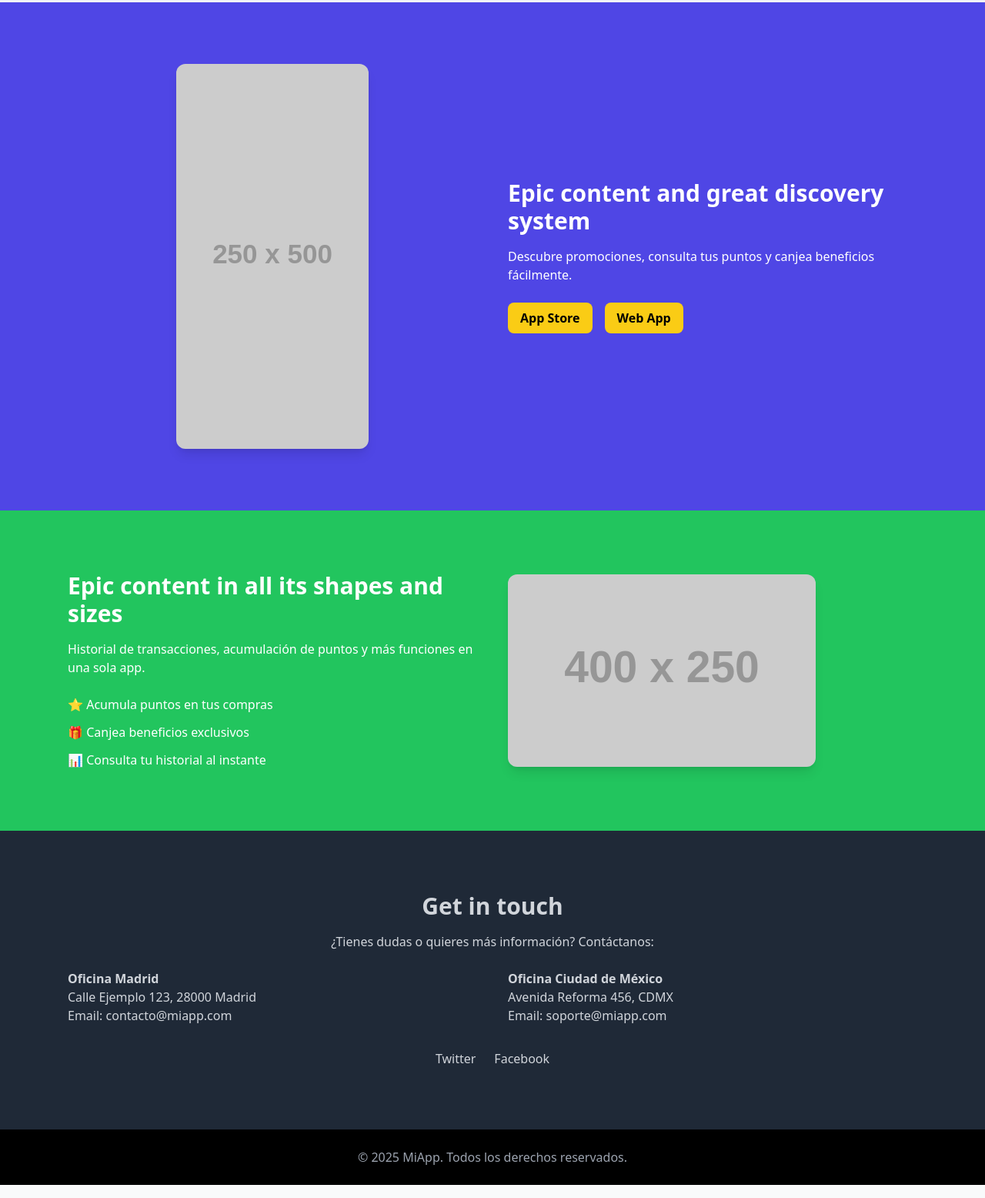
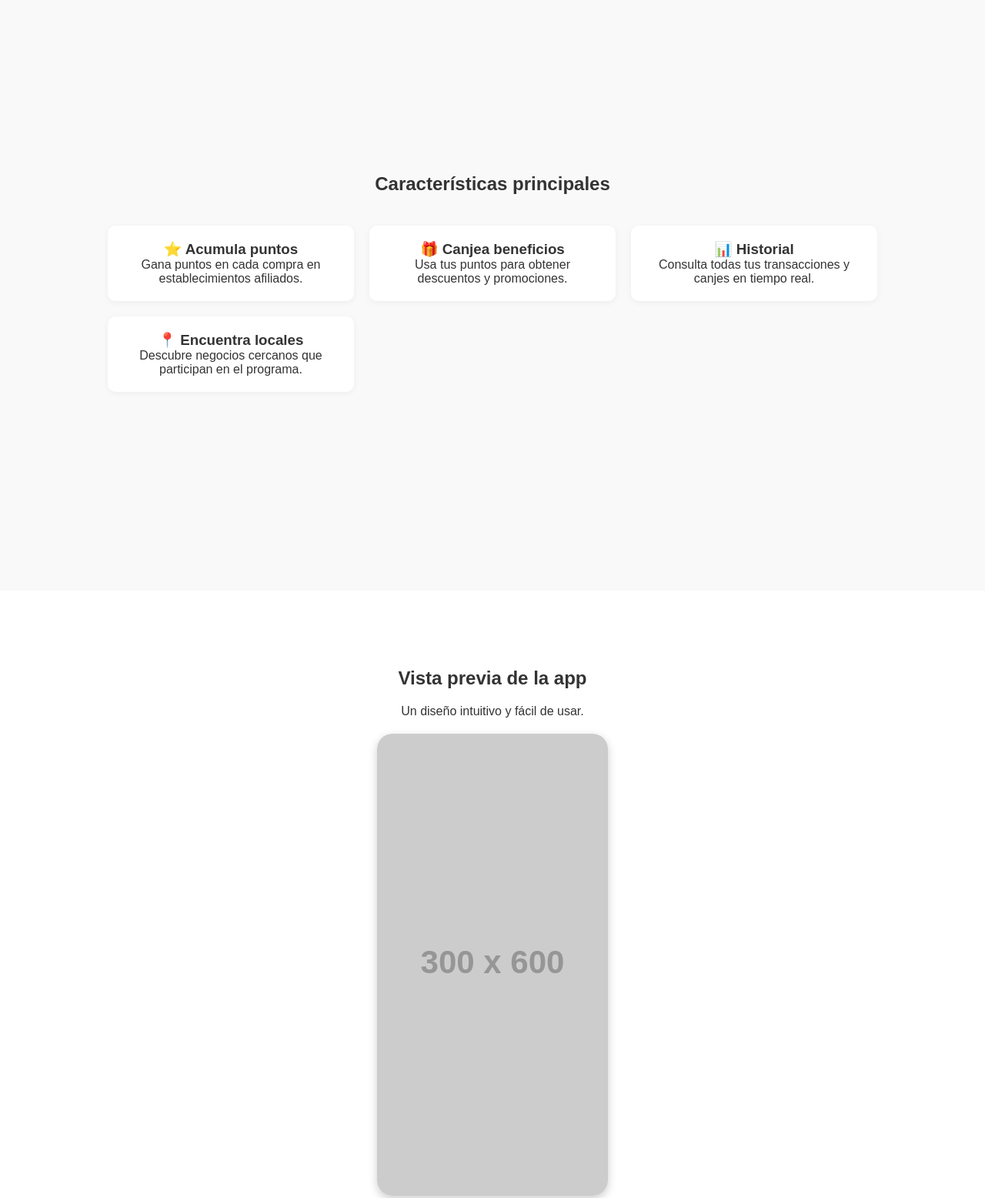
Before and after one commit to frndev/youcard.es, a plain HTML site: page index.html in a window 1280 px wide. Shown: the part 833-2389 px from the top of the page at 77% size. Drawn offline with nearby package versions, Linux system fonts and the light colour scheme; placeholder pictures from the web are drawn by us.

Commit message:
Update index.html

```diff
--- a/index.html
+++ b/index.html
@@ -3,93 +3,116 @@
 <head>
   <meta charset="UTF-8">
   <meta name="viewport" content="width=device-width, initial-scale=1.0">
-  <title>Landing App</title>
-  <script src="https://cdn.tailwindcss.com"></script>
+  <title>Landing App - Beneficios y Puntos</title>
+  <style>
+    * {margin:0;padding:0;box-sizing:border-box;font-family:Arial, sans-serif;}
+    body {scroll-behavior:smooth;color:#333;}
+    header {position:fixed;top:0;left:0;width:100%;background:#fff;box-shadow:0 2px 6px rgba(0,0,0,0.1);z-index:1000;}
+    nav {max-width:1200px;margin:auto;display:flex;justify-content:space-between;align-items:center;padding:15px;}
+    nav ul {list-style:none;display:flex;gap:20px;}
+    nav a {text-decoration:none;color:#333;font-weight:bold;transition:color 0.3s;}
+    nav a:hover {color:#0077ff;}
+    section {padding:100px 20px;min-height:100vh;display:flex;flex-direction:column;justify-content:center;align-items:center;text-align:center;}
+    #hero {background:linear-gradient(135deg,#0077ff,#00c6ff);color:#fff;}
+    #hero h1 {font-size:2.5rem;margin-bottom:20px;}
+    #hero p {font-size:1.2rem;margin-bottom:30px;}
+    #hero .btn {background:#fff;color:#0077ff;padding:12px 25px;border-radius:30px;font-weight:bold;text-decoration:none;transition:background 0.3s;}
+    #hero .btn:hover {background:#f0f0f0;}
+    #features {background:#f9f9f9;}
+    .features-grid {display:grid;grid-template-columns:repeat(auto-fit,minmax(250px,1fr));gap:20px;max-width:1000px;width:100%;}
+    .feature {background:#fff;padding:20px;border-radius:10px;box-shadow:0 2px 8px rgba(0,0,0,0.05);transition:transform 0.3s;}
+    .feature:hover {transform:translateY(-5px);}
+    #preview img {max-width:300px;border-radius:20px;box-shadow:0 4px 12px rgba(0,0,0,0.2);}
+    #download .btns {display:flex;gap:20px;margin-top:20px;flex-wrap:wrap;justify-content:center;}
+    #download a {background:#0077ff;color:#fff;padding:12px 25px;border-radius:30px;font-weight:bold;text-decoration:none;transition:background 0.3s;}
+    #download a:hover {background:#005ecc;}
+    #contact form {max-width:500px;width:100%;display:flex;flex-direction:column;gap:15px;}
+    #contact input,#contact textarea {padding:12px;border:1px solid #ccc;border-radius:8px;width:100%;}
+    #contact button {background:#0077ff;color:#fff;padding:12px;border:none;border-radius:30px;font-weight:bold;cursor:pointer;transition:background 0.3s;}
+    #contact button:hover {background:#005ecc;}
+    footer {background:#222;color:#aaa;padding:20px;text-align:center;}
+    footer a {color:#fff;margin:0 10px;text-decoration:none;}
+    /* Animations */
+    .fade-in {opacity:0;transform:translateY(20px);transition:opacity 0.8s ease,transform 0.8s ease;}
+    .fade-in.visible {opacity:1;transform:translateY(0);}
+    @media(max-width:768px){#hero h1{font-size:2rem;}nav ul{gap:10px;}}
+  </style>
 </head>
-<body class="font-sans bg-gray-50 text-gray-900">
+<body>
+  <header>
+    <nav>
+      <div class="logo">MiApp</div>
+      <ul>
+        <li><a href="#hero">Home</a></li>
+        <li><a href="#features">Features</a></li>
+        <li><a href="#preview">Preview</a></li>
+        <li><a href="#download">Download</a></li>
+        <li><a href="#contact">Contact</a></li>
+      </ul>
+    </nav>
+  </header>
 
-  <!-- Navbar -->
-  <nav class="fixed top-0 left-0 w-full bg-white shadow z-50">
-    <div class="max-w-7xl mx-auto flex justify-between items-center px-6 py-4">
-      <div class="font-bold text-lg text-indigo-600">MiApp</div>
-      <ul class="flex gap-6">
-        <li><a href="#home" class="hover:text-indigo-600">Home</a></li>
-        <li><a href="#preview" class="hover:text-indigo-600">Preview</a></li>
-        <li><a href="#breakdown" class="hover:text-indigo-600">Breakdown</a></li>
-        <li><a href="#contact" class="hover:text-indigo-600">Contact</a></li>
-      </ul>
-    </div>
-  </nav>
+  <section id="hero" class="fade-in">
+    <h1>Acumula puntos y canjea beneficios</h1>
+    <p>La mejor forma de disfrutar promociones exclusivas en tus establecimientos favoritos.</p>
+    <a href="#download" class="btn">Descargar App</a>
+  </section>
 
-  <!-- Hero -->
-  <section id="home" class="pt-28 pb-20 bg-gray-100 text-center">
-    <h1 class="text-4xl md:text-5xl font-bold mb-4">Welcome to our app <span class="text-indigo-600">ECOSYSTEM</span></h1>
-    <p class="max-w-xl mx-auto mb-8">Una app para acumular puntos, canjear beneficios y disfrutar de promociones exclusivas.</p>
-    <div class="flex justify-center gap-6">
-      <img src="https://via.placeholder.com/250x500" class="rounded-xl shadow-lg" alt="App Mockup">
-      <img src="https://via.placeholder.com/400x250" class="rounded-xl shadow-lg hidden md:block" alt="Tablet Mockup">
+  <section id="features" class="fade-in">
+    <h2>Características principales</h2>
+    <div class="features-grid" style="margin-top:40px;">
+      <div class="feature"><h3>⭐ Acumula puntos</h3><p>Gana puntos en cada compra en establecimientos afiliados.</p></div>
+      <div class="feature"><h3>🎁 Canjea beneficios</h3><p>Usa tus puntos para obtener descuentos y promociones.</p></div>
+      <div class="feature"><h3>📊 Historial</h3><p>Consulta todas tus transacciones y canjes en tiempo real.</p></div>
+      <div class="feature"><h3>📍 Encuentra locales</h3><p>Descubre negocios cercanos que participan en el programa.</p></div>
     </div>
   </section>
 
-  <!-- Preview -->
-  <section id="preview" class="bg-indigo-600 text-white py-20">
-    <div class="max-w-6xl mx-auto grid md:grid-cols-2 items-center gap-10 px-6">
-      <img src="https://via.placeholder.com/250x500" class="rounded-xl shadow-lg mx-auto" alt="Phone Preview">
-      <div>
-        <h2 class="text-3xl font-bold mb-4">Epic content and great discovery system</h2>
-        <p class="mb-6">Descubre promociones, consulta tus puntos y canjea beneficios fácilmente.</p>
-        <div class="flex gap-4">
-          <a href="#" class="bg-yellow-400 text-black font-semibold px-4 py-2 rounded-lg">App Store</a>
-          <a href="#" class="bg-yellow-400 text-black font-semibold px-4 py-2 rounded-lg">Web App</a>
-        </div>
-      </div>
+  <section id="preview" class="fade-in">
+    <h2>Vista previa de la app</h2>
+    <p style="margin:20px 0;">Un diseño intuitivo y fácil de usar.</p>
+    <img src="https://via.placeholder.com/300x600.png?text=App+Preview" alt="App Preview">
+  </section>
+
+  <section id="download" class="fade-in">
+    <h2>Descarga la app</h2>
+    <p>Disponible para iOS y Android</p>
+    <div class="btns">
+      <a href="#">App Store</a>
+      <a href="#">Google Play</a>
     </div>
   </section>
 
-  <!-- Breakdown -->
-  <section id="breakdown" class="bg-green-500 text-white py-20">
-    <div class="max-w-6xl mx-auto px-6 grid md:grid-cols-2 items-center gap-10">
-      <div>
-        <h2 class="text-3xl font-bold mb-4">Epic content in all its shapes and sizes</h2>
-        <p class="mb-6">Historial de transacciones, acumulación de puntos y más funciones en una sola app.</p>
-        <ul class="space-y-3">
-          <li>⭐ Acumula puntos en tus compras</li>
-          <li>🎁 Canjea beneficios exclusivos</li>
-          <li>📊 Consulta tu historial al instante</li>
-        </ul>
-      </div>
-      <img src="https://via.placeholder.com/400x250" class="rounded-xl shadow-lg" alt="Feature Cards">
-    </div>
+  <section id="contact" class="fade-in">
+    <h2>Contacto</h2>
+    <p style="margin:20px 0;">Déjanos un mensaje y nos pondremos en contacto contigo.</p>
+    <form>
+      <input type="text" placeholder="Nombre" required>
+      <input type="email" placeholder="Correo electrónico" required>
+      <textarea rows="5" placeholder="Mensaje" required></textarea>
+      <button type="submit">Enviar</button>
+    </form>
   </section>
 
-  <!-- Contact -->
-  <section id="contact" class="bg-gray-800 text-gray-300 py-20">
-    <div class="max-w-6xl mx-auto px-6 text-center">
-      <h2 class="text-3xl font-bold mb-4">Get in touch</h2>
-      <p class="mb-6">¿Tienes dudas o quieres más información? Contáctanos:</p>
-      <div class="grid md:grid-cols-2 gap-10 text-left">
-        <div>
-          <h3 class="font-semibold">Oficina Madrid</h3>
-          <p>Calle Ejemplo 123, 28000 Madrid</p>
-          <p>Email: contacto@miapp.com</p>
-        </div>
-        <div>
-          <h3 class="font-semibold">Oficina Ciudad de México</h3>
-          <p>Avenida Reforma 456, CDMX</p>
-          <p>Email: soporte@miapp.com</p>
-        </div>
-      </div>
-      <div class="mt-8 flex justify-center gap-6">
-        <a href="#" class="hover:text-white">Twitter</a>
-        <a href="#" class="hover:text-white">Facebook</a>
-      </div>
+  <footer>
+    <p>&copy; 2025 MiApp. Todos los derechos reservados.</p>
+    <div>
+      <a href="#">Facebook</a> | <a href="#">Twitter</a> | <a href="#">Instagram</a>
     </div>
-  </section>
-
-  <!-- Footer -->
-  <footer class="bg-black text-gray-400 text-center py-6">
-    &copy; 2025 MiApp. Todos los derechos reservados.
   </footer>
 
+  <script>
+    const faders = document.querySelectorAll('.fade-in');
+    const appearOptions = { threshold: 0.2 };
+    const appearOnScroll = new IntersectionObserver((entries,observer)=>{
+      entries.forEach(entry=>{
+        if(entry.isIntersecting){
+          entry.target.classList.add('visible');
+          observer.unobserve(entry.target);
+        }
+      });
+    },appearOptions);
+    faders.forEach(fader=>{appearOnScroll.observe(fader);});
+  </script>
 </body>
 </html>
```
